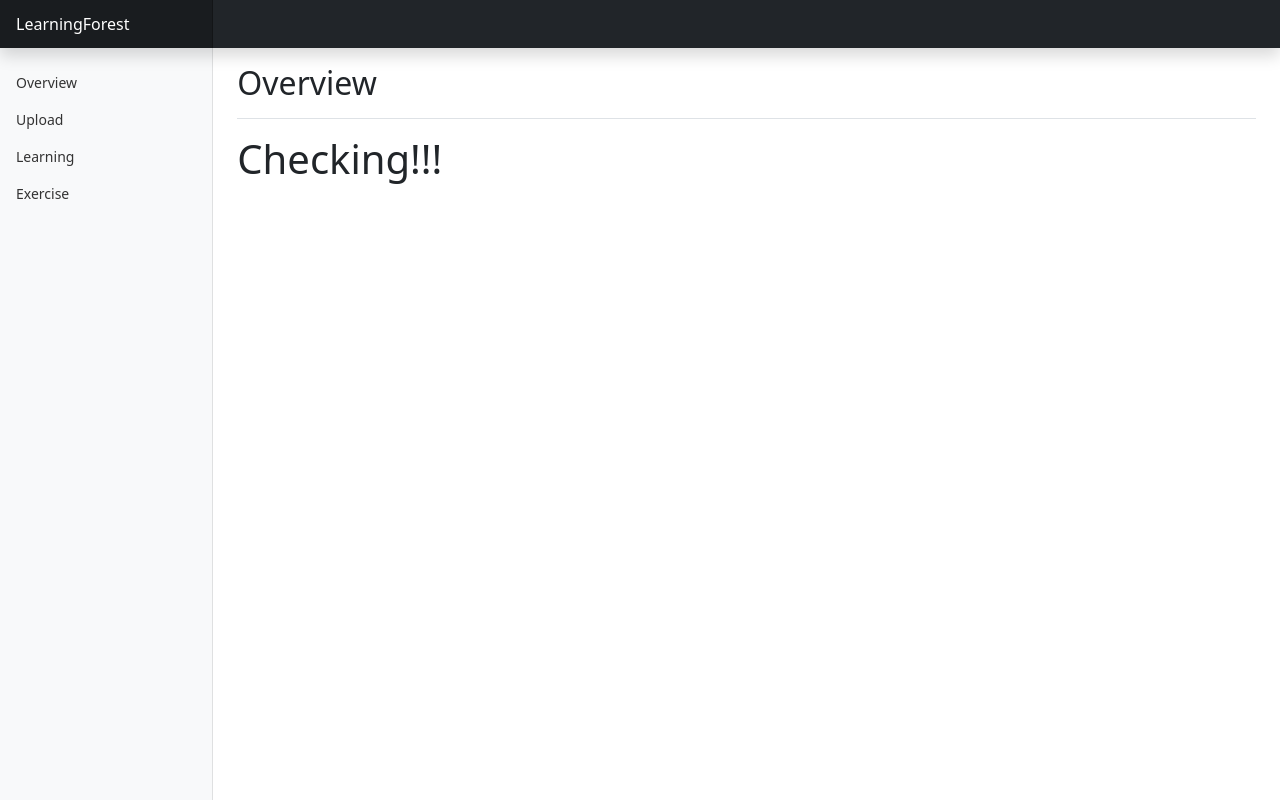
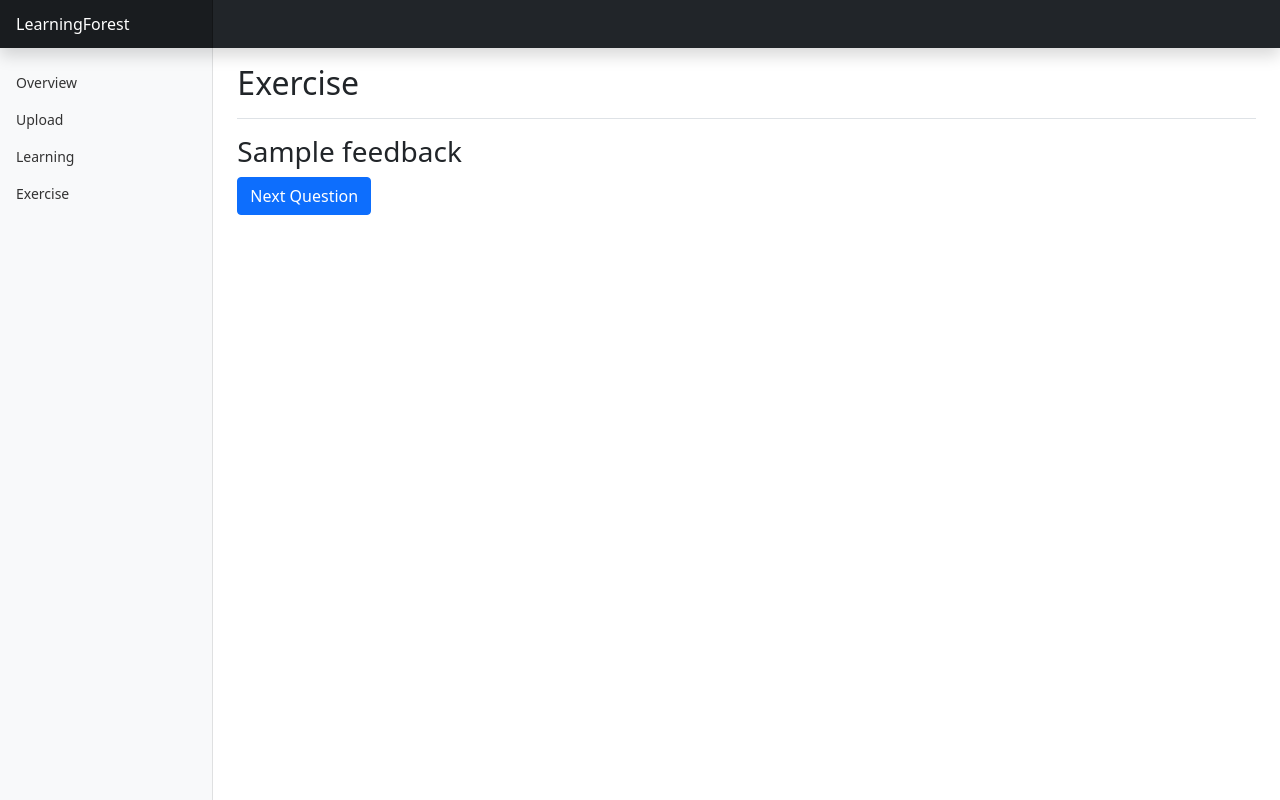
Before and after one commit to Sabokou/NLP, a Flask app: template webapp/app/templates/checking.html in a window 1280 px wide. Run offline with Flask 2, Linux system fonts and the light colour scheme; the template is opened without the code that fills it: most values are stand-ins (such as "Sample title", 1, 10 or a date in 2020).

Commit message:
exercising checking answer implemented (for now just asking the same question - not done yet)

```diff
--- a/webapp/app/templates/checking.html
+++ b/webapp/app/templates/checking.html
@@ -1,9 +1,12 @@
 {% extends "includes/raw.html" %}
-{% block title %}Overview{% endblock %}
-{% block heading %}Overview{% endblock %}
+{% block title %}Exercise{% endblock %}
+{% block heading %}Exercise{% endblock %}
 {% block body %}
 <div>
-    <h1>Checking!!!</h1>
+    <form action = "http://localhost:5000/exercising" method="POST" enctype = "multipart/form-data">
+        <h3>{{ feedback }}</h3>
+        <button type="submit" name="btn_start" value="start" class="btn btn-primary">Next Question</button>
+    </form>
 </div>
 
 
--- a/webapp/app/views.py
+++ b/webapp/app/views.py
@@ -61,4 +61,6 @@
 
 @app.route('/checking', methods=['POST', 'GET'])
 def checking():
-    return render_template("/checking.html")
+    feedback = LF.check_if_correct(request)
+    return render_template("/checking.html",
+                            feedback = feedback)
```
Also changed, not shown: webapp/app/LearningForest.py (+11 -4 lines), webapp/app/templates/exercising.html (+4 -4 lines).
